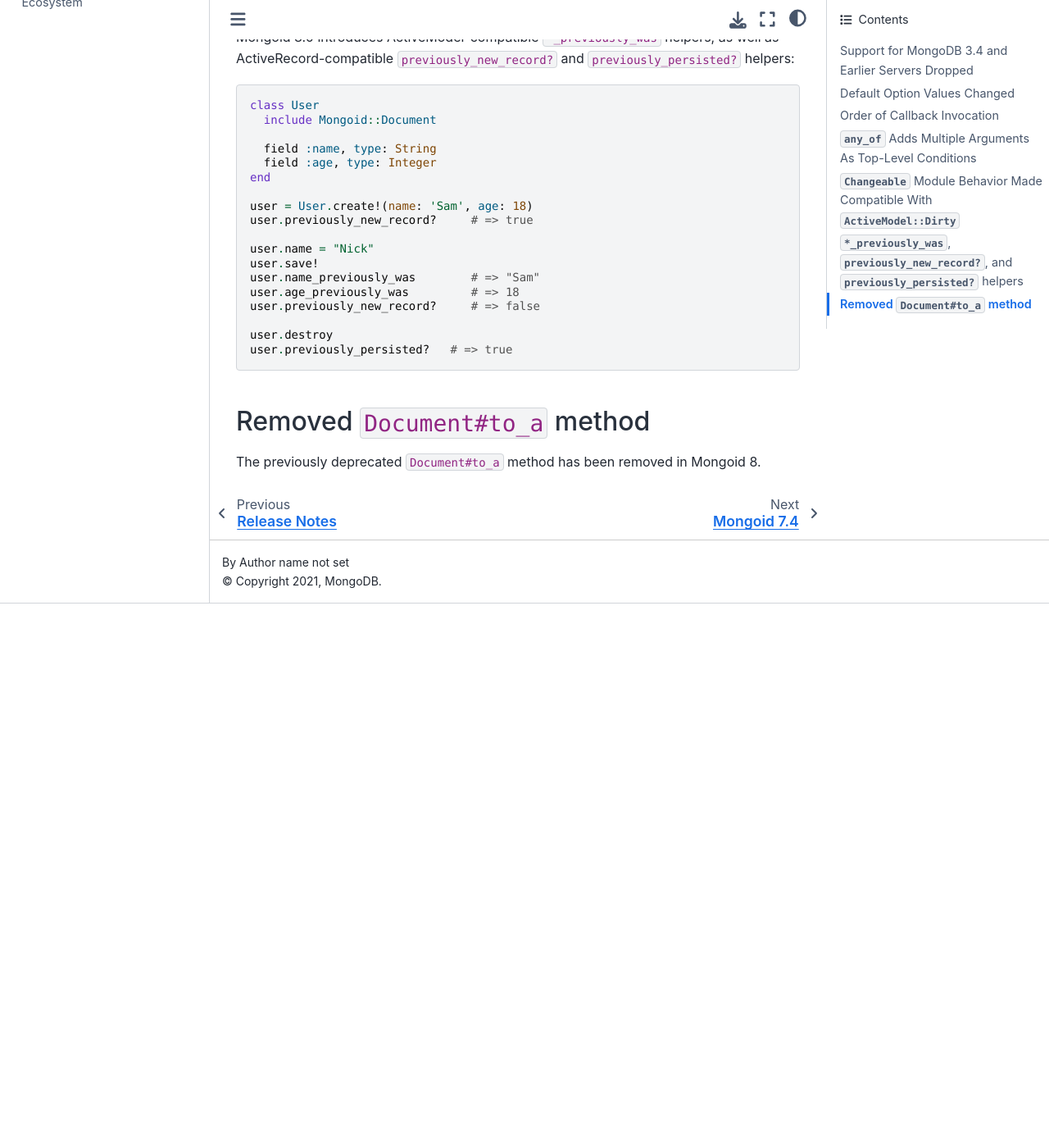
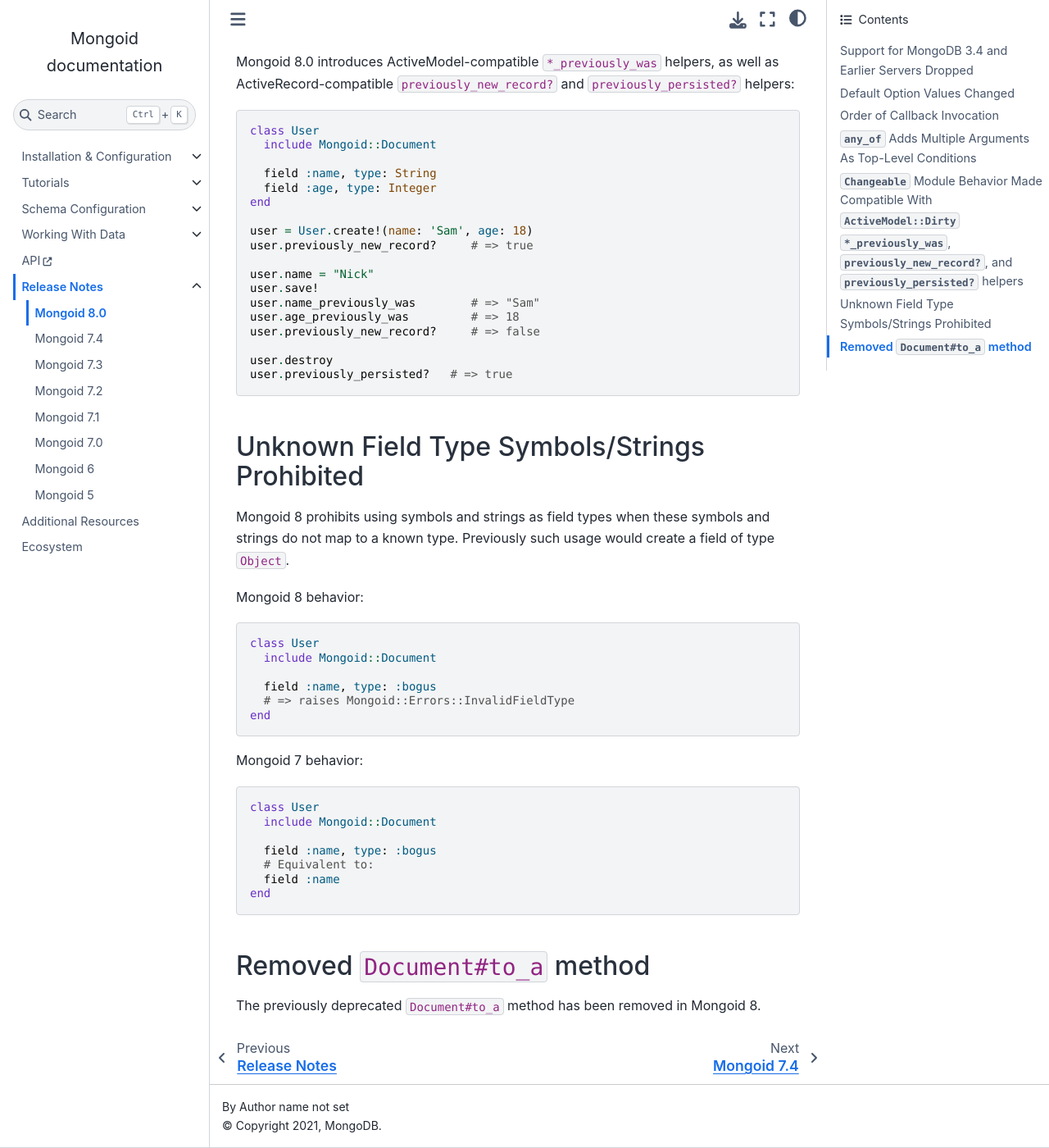
Before and after one commit to i80and/docs-mongoid, a Sphinx documentation site: the page built from docs/release-notes/mongoid-8.0.txt, in a window 1280 px wide and 1400 px high, scrolled down 5357 px. Shown: the whole window at 82% size. Built offline with Sphinx 7.4.7 and the Sphinx Book theme 1.1.4, drawn with Linux system fonts in a browser that asks for light colours; before the commit the page ends 6093 px from its top, so only the background shows below that; some of the changed text lies outside the part shown.

Commit message:
MONGOID-5327 document behavior change in release notes (#5258)
Co-authored-by: Oleg Pudeyev <code@olegp.name>

```diff
--- a/docs/release-notes/mongoid-8.0.txt
+++ b/docs/release-notes/mongoid-8.0.txt
@@ -272,6 +272,37 @@ as well as ActiveRecord-compatible ``previously_new_record?`` and
   user.previously_persisted?   # => true
 
 
+Unknown Field Type Symbols/Strings Prohibited
+---------------------------------------------
+
+Mongoid 8 prohibits using symbols and strings as field types when these symbols
+and strings do not map to a known type. Previously such usage would create a
+field of type ``Object``.
+
+Mongoid 8 behavior:
+
+.. code-block:: ruby
+
+  class User
+    include Mongoid::Document
+
+    field :name, type: :bogus
+    # => raises Mongoid::Errors::InvalidFieldType
+  end
+
+Mongoid 7 behavior:
+
+.. code-block:: ruby
+
+  class User
+    include Mongoid::Document
+
+    field :name, type: :bogus
+    # Equivalent to:
+    field :name
+  end
+
+
 Removed ``Document#to_a`` method
 --------------------------------
 
```
